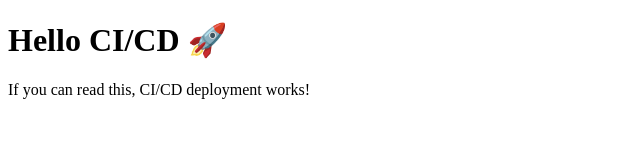
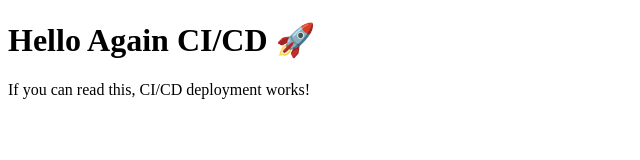
Before and after one commit to pavana-m/hello-ci-cd-frontend, a website: page index.html in a window 1280 px wide. Shown: the whole page, without its empty margins (0-640 px from the left). Drawn offline with Linux system fonts and the light colour scheme.

Commit message:
feat: update text again

```diff
--- a/index.html
+++ b/index.html
@@ -5,7 +5,7 @@
     <title>Hello CI/CD</title>
   </head>
   <body>
-    <h1>Hello CI/CD 🚀</h1>
+    <h1>Hello Again CI/CD 🚀</h1>
     <p>If you can read this, CI/CD deployment works!</p>
     <script type="module" src="sum.js"></script>
   </body>
```
